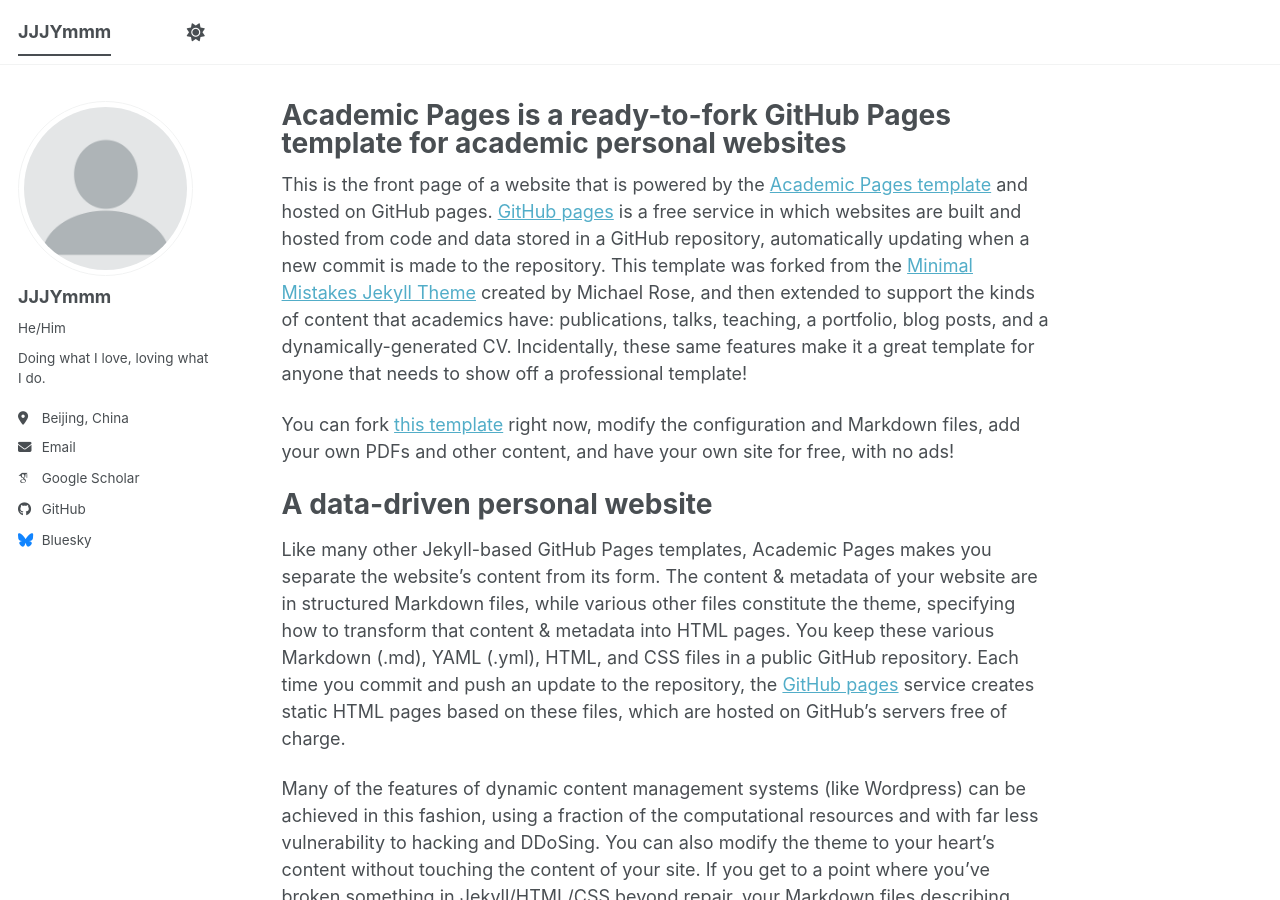
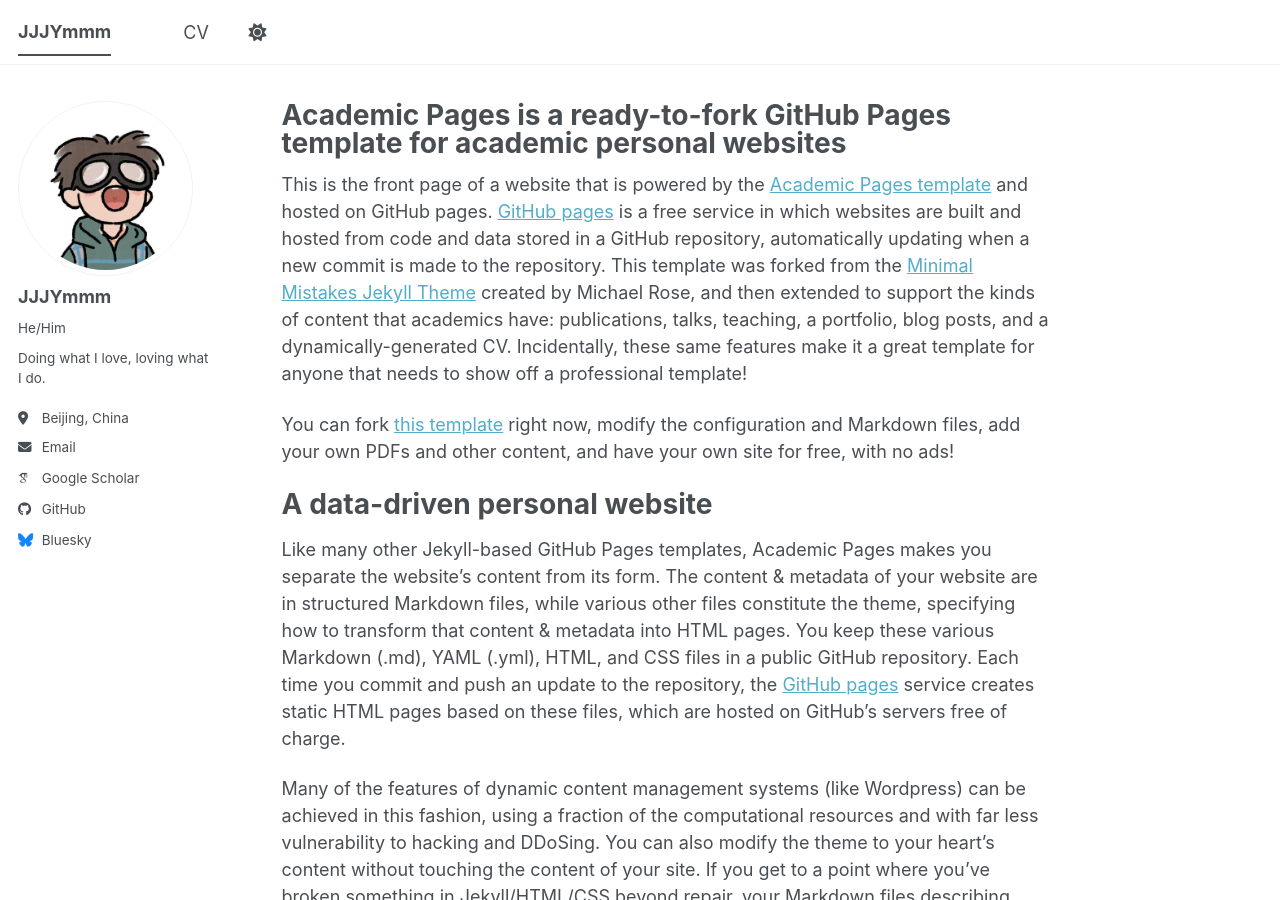
Before and after one commit to JJJYmmm/JJJYmmm.github.io, a Jekyll site: the page built from _pages/about.md, in a window 1280 px wide and 900 px high. Built offline with Jekyll 4.4.1, drawn with Linux system fonts in a browser that asks for light colours; some web fonts are replaced; a script bundle is joined from its source files by our own code; library files that are not in the unit come from our copies.

Commit message:
update profile

```diff
--- a/_config.yml
+++ b/_config.yml
@@ -23,7 +23,7 @@
 #               Additional customization can be done by editing /_includes/author-profile.html
 author:
   # Biographic information
-  avatar           : "profile.png"
+  avatar           : "profile.jpeg"
   name             : "JJJYmmm"
   pronouns         : "He/Him"
   bio              : "Doing what I love, loving what I do."
--- a/_data/navigation.yml
+++ b/_data/navigation.yml
@@ -26,8 +26,8 @@
   # - title: "CV"
   #   url: /cv/
 
-  # - title: "CV"
-  #   url: /cv-json/
+  - title: "CV"
+    url: /cv-json/
 
   # - title: "Guide"
   #   url: /markdown/
```
Also changed, not shown: images/profile.jpeg (added), images/profile.png (deleted).
